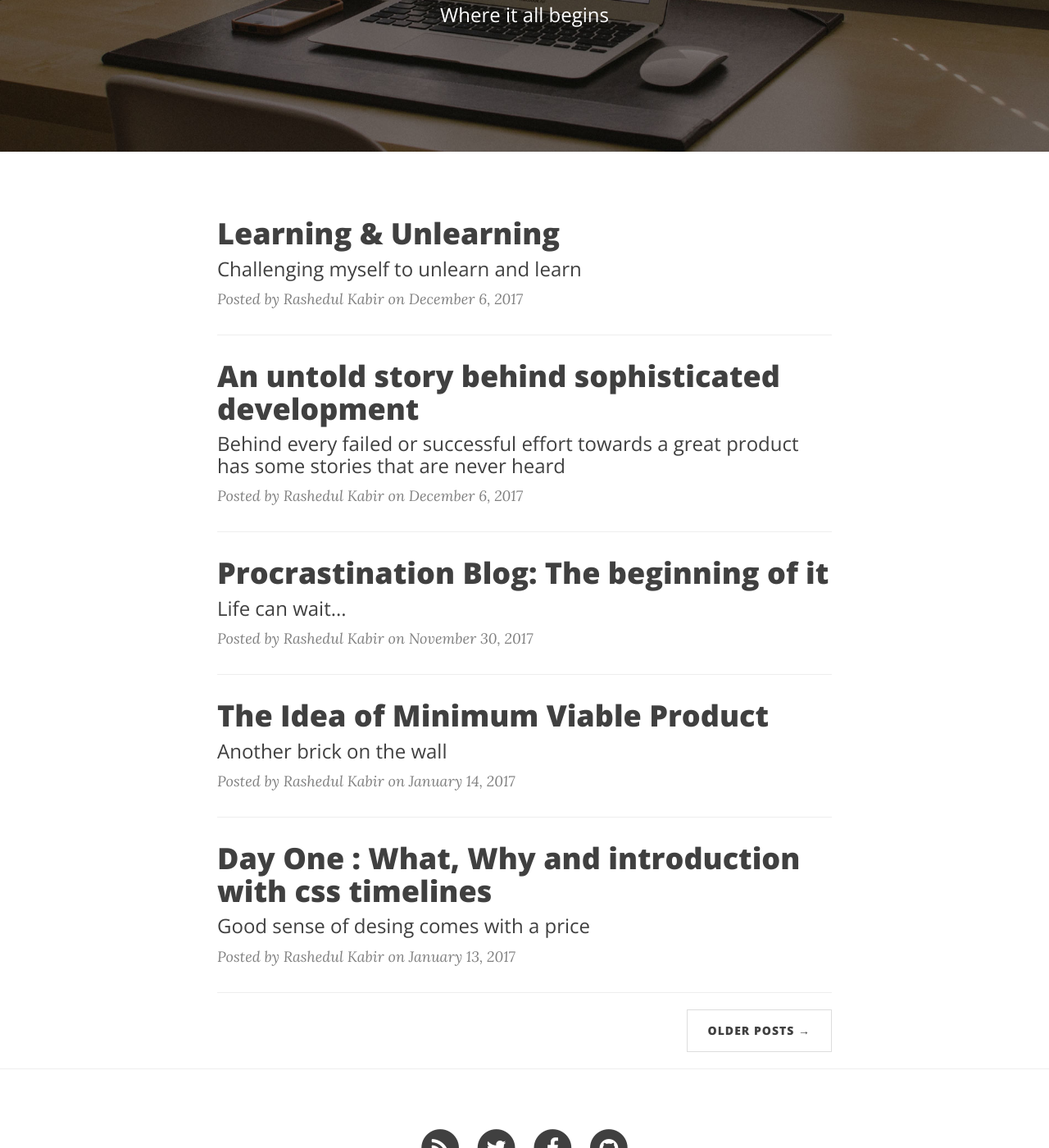
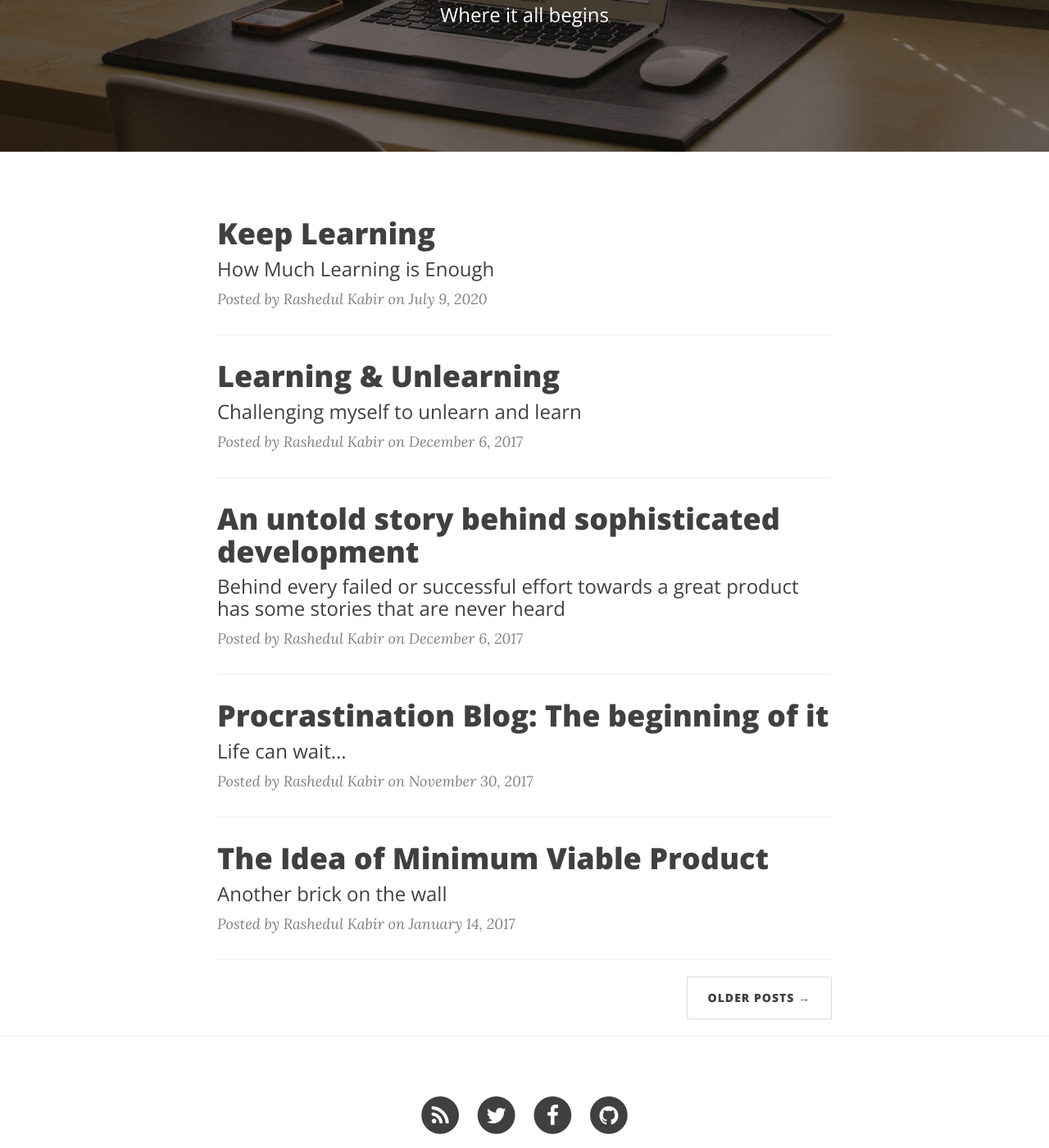
Before and after one commit to ekush/ekush.github.io, a Jekyll site: the page built from index.html, in a window 1280 px wide and 1400 px high, scrolled down 271 px. Shown: the whole window at 82% size. Built offline with Jekyll 4.4.1, drawn with Linux system fonts in a browser that asks for light colours; nearby versions of some CDN libraries; the list of posts is cut into pages by our own code.

Commit message:
new post on learning

```diff
--- a/_posts/2020-05-11-learning-and-unlearning.markdown
+++ b/_posts/2020-05-11-learning-and-unlearning.markdown
@@ -37,12 +37,12 @@ Here it how it is going so far.
 
 Day one :
 
-I am terrible. usually i can type somewhere between 40-50 wpm with the typing tool I am typing at 7.8 words per average. I am facing a lot of problems and my confidence level (how confident I to type a letter) is just 0. This already seems like a hopeless attempt.
-Nevertheless I think I will just have to keep trying this for a while till I get better.
+I am terrible. usually I can type somewhere between 40-50 wpm with the typing tool I am typing at 7.8 words per average. I am facing a lot of problems and my confidence level (how confident I to type a letter) is just 0. This already seems like a hopeless attempt.
+Nevertheless, I think I will just have to keep trying this for a while till I get better.
 
 Day unknown:
 
-Several days have been passed after i started doing this. Meanwhile I have been practicing on and off in between my work. Mostly 20-30 minutes of typing the stuff that are coming on the screen - random words and some phrases that doesnt make any sense. My average speed has risen up. But i am nowhere near my previous speed. One thing that has improved though is the fact that I can type along the tutorials I am following without looking at the keyboard much. I would say that made the whole experience of typing while following a video much faster.
+Several days have been passed after I started doing this. Meanwhile, I have been practicing on and off in between my work. Mostly 20-30 minutes of typing the stuff that are coming on the screen - random words and some phrases that doesnt make any sense. My average speed has risen up. But i am nowhere near my previous speed. One thing that has improved though is the fact that I can type along the tutorials I am following without looking at the keyboard much. I would say that made the whole experience of typing while following a video much faster.
 
 <p>
 Cover image courtesy : <a href="https://unsplash.com/@coolmilo">camilo jimenez on Unsplash</a>
--- /dev/null
+++ b/_posts/2020-07-09-learning-and-implementing.markdown
@@ -0,0 +1,23 @@
+---
+layout:     post
+title:      "Keep Learning"
+subtitle:   "How Much Learning is Enough"
+date:       2020-07-09 00:10:00
+author:     "Rashedul Kabir"
+header-img: "img/covers/learning.jpg"
+---
+
+This is some sort of honest assessment of my learning process. I don't know if anyone should care about this or not, but I am still writing this as a not to myself.
+
+In the process of learning, I tend to go too deep almost all the time. Whenever I find a new interesting topic, I invest endless hours of my time going through all the research I could find online. Now this helps me understand the topic better. At the same time, what I don't realise is the sheer volume of time I am investing on these somewhat knowledge endevour are the time I could actually implement some of the things I have already learned.
+Now, for me, knowing stuff is sort an escape from realitly. I need stuff to keep my mind busy, and this  is agreat way to do that. On the other hand, I am somewhat a perfectionist and shy person. This makes it extremely difficult for me to put anything up which is not perfect, at least not in my eyes.
+
+Now, a lot of friends, colleagues, and supervisors over the time has adviced me to shift from this mentality, but for some reason I still cannot gather enough courage to do so. For now, this still remains as my escape from the fact that I cannot tolerate my imperfection.
+
+I don't know if this endless rabbit thole of youtube videos or tutorials is ever going to end. But this is my comfort zone. I hide behind these.
+
+
+
+<p>
+<span>Cover image courtesy : <a href="https://unsplash.com/@impatrickt?utm_source=unsplash&amp;utm_medium=referral&amp;utm_content=creditCopyText">Patrick Tomasso</a> on <a href="https://unsplash.com/s/photos/learning?utm_source=unsplash&amp;utm_medium=referral&amp;utm_content=creditCopyText">Unsplash</a></span>
+</p>
```
Also changed, not shown: img/covers/learning.jpg (added).
